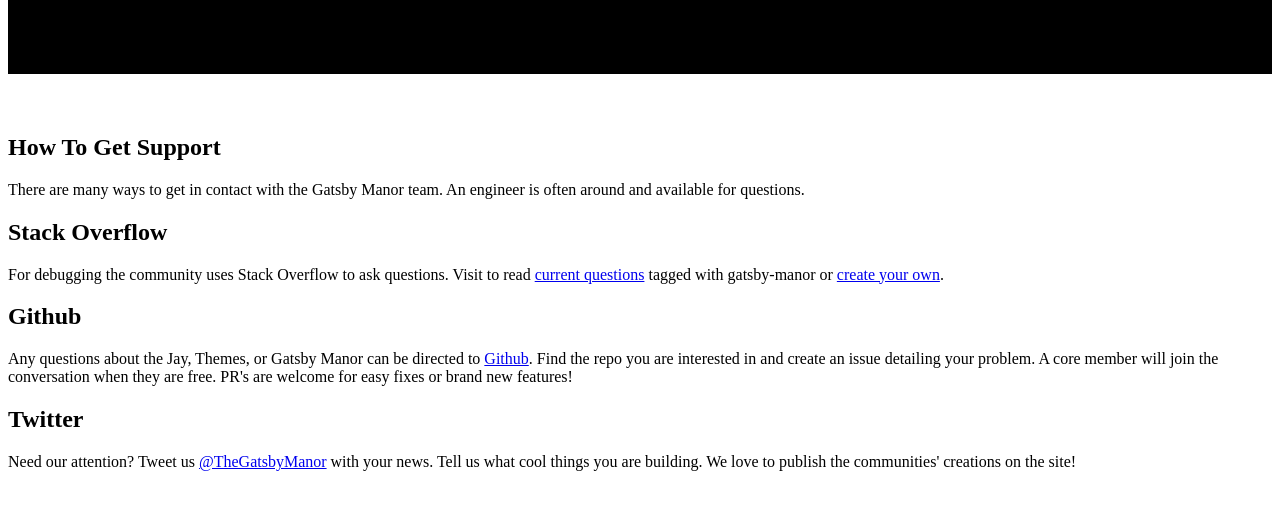
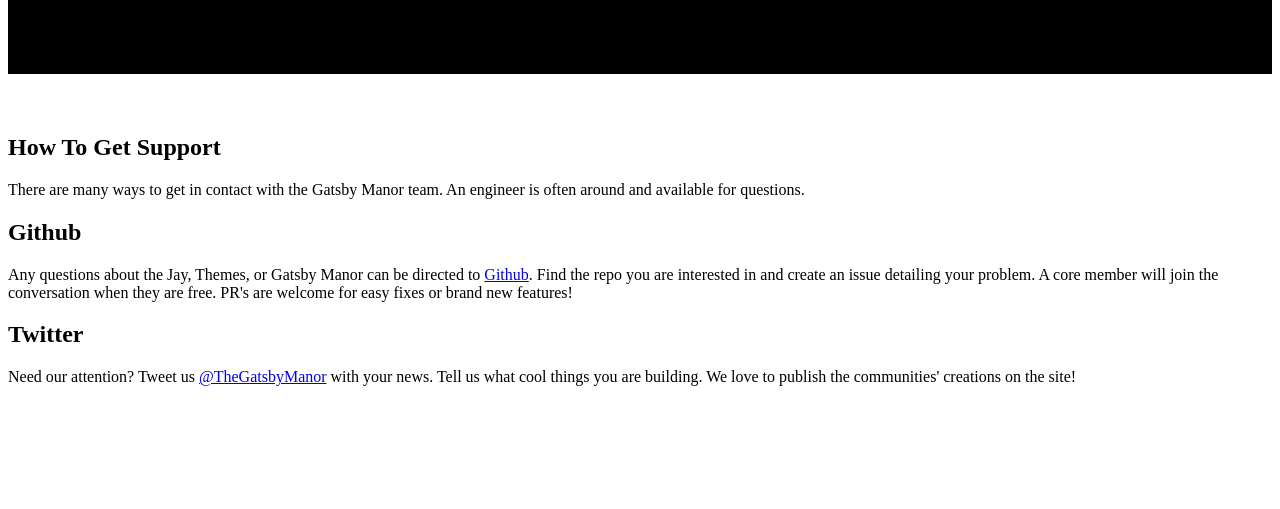
Before and after one commit to nodox/gatsby-manor-docs, a Gatsby site: page /community in a window 1280 px wide. Shown: the part 187-696 px from the top of the page. Built offline with nearby package versions, Linux system fonts and the light colour scheme; Gatsby itself is replaced by a stand-in of ours.

Commit message:
[Chore] update community pages

```diff
--- a/src/pages/community.jsx
+++ b/src/pages/community.jsx
@@ -3,7 +3,21 @@
 
 import "../styles/community.scss";
 
-const Community = () => {
+class Community extends React.Component {
+  constructor(props) {
+    super(props);
+  }
+
+  componentDidMount() {
+    document.body.classList.add('community');
+  }
+
+  componentWillUnmount() {
+    document.body.classList.remove('community');
+  }
+
+  render() {
+
     const data = {
       productDescription: {
         sectionOne: 'There are many ways to get in contact with the Gatsby Manor \
@@ -33,12 +47,6 @@
             <p>{data.productDescription.sectionOne}</p>
           </div>
           <div>
-          <h2 className="">Stack Overflow</h2>
-          <p>For debugging the community uses Stack Overflow to ask questions.
-            Visit to read <a href="https://stackoverflow.com/questions/tagged/gatsby-manor">current questions</a> tagged with gatsby-manor or <a href="https://stackoverflow.com/questions/ask?tags=gatsby-manor">create your own</a>.
-          </p>
-        </div>
-        <div>
             <h2 className="">Github</h2>
             <p>Any questions about the Jay, Themes, or Gatsby Manor can be directed
               to <a href="https://github.com/gatsbymanor">Github</a>. Find the repo you
@@ -58,5 +66,6 @@
       </div>
     )
   }
+}
 
 export default Community
--- a/src/styles/community.scss
+++ b/src/styles/community.scss
@@ -1,3 +1,10 @@
+.community {
+
+  .footer--container {
+    margin-top: 20%;
+  }
+}
+
 .community--banner {
   width: 100%;
   text-align: center;
```
Lines whose indentation alone changed are shown as unchanged.
